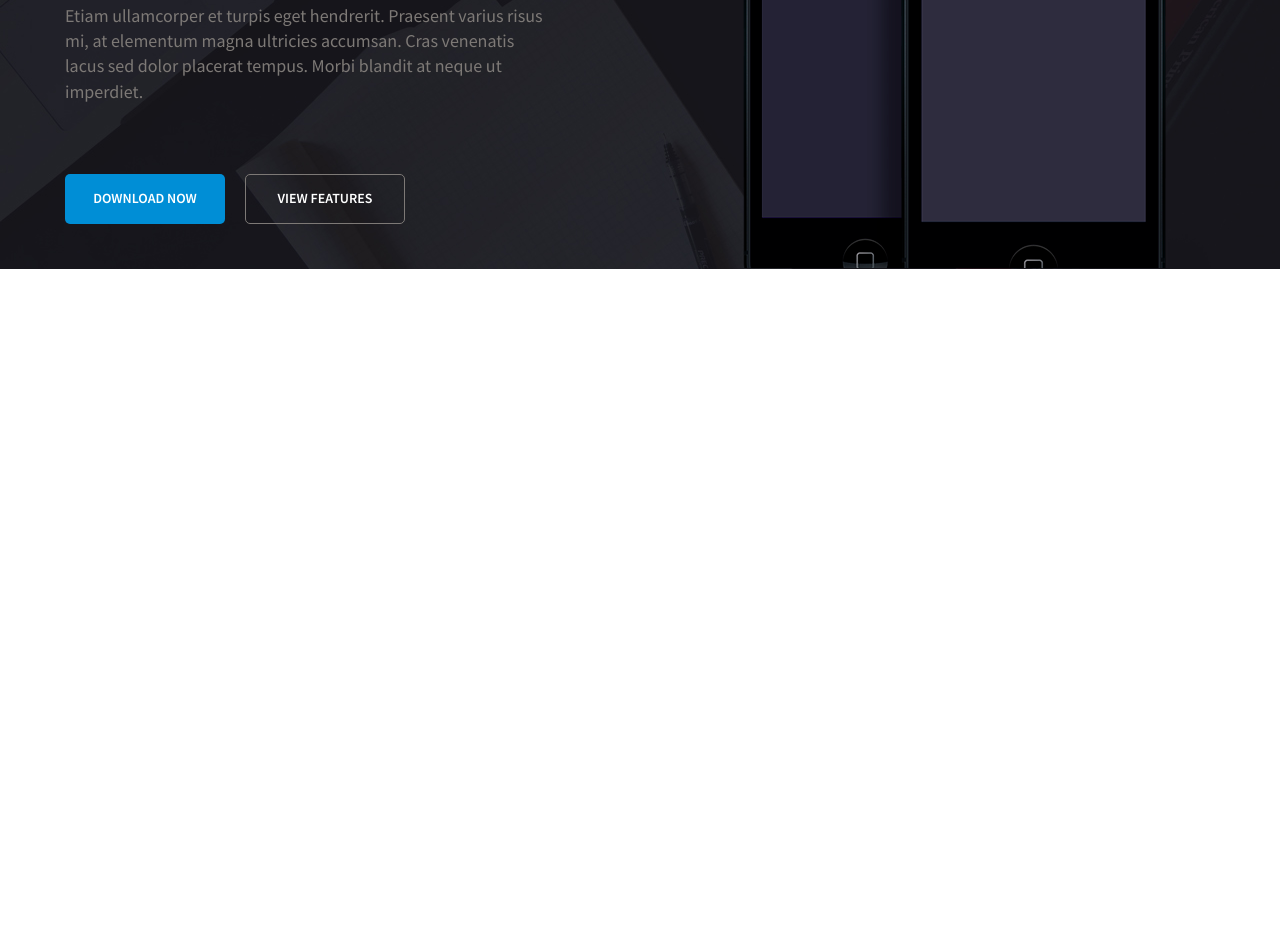
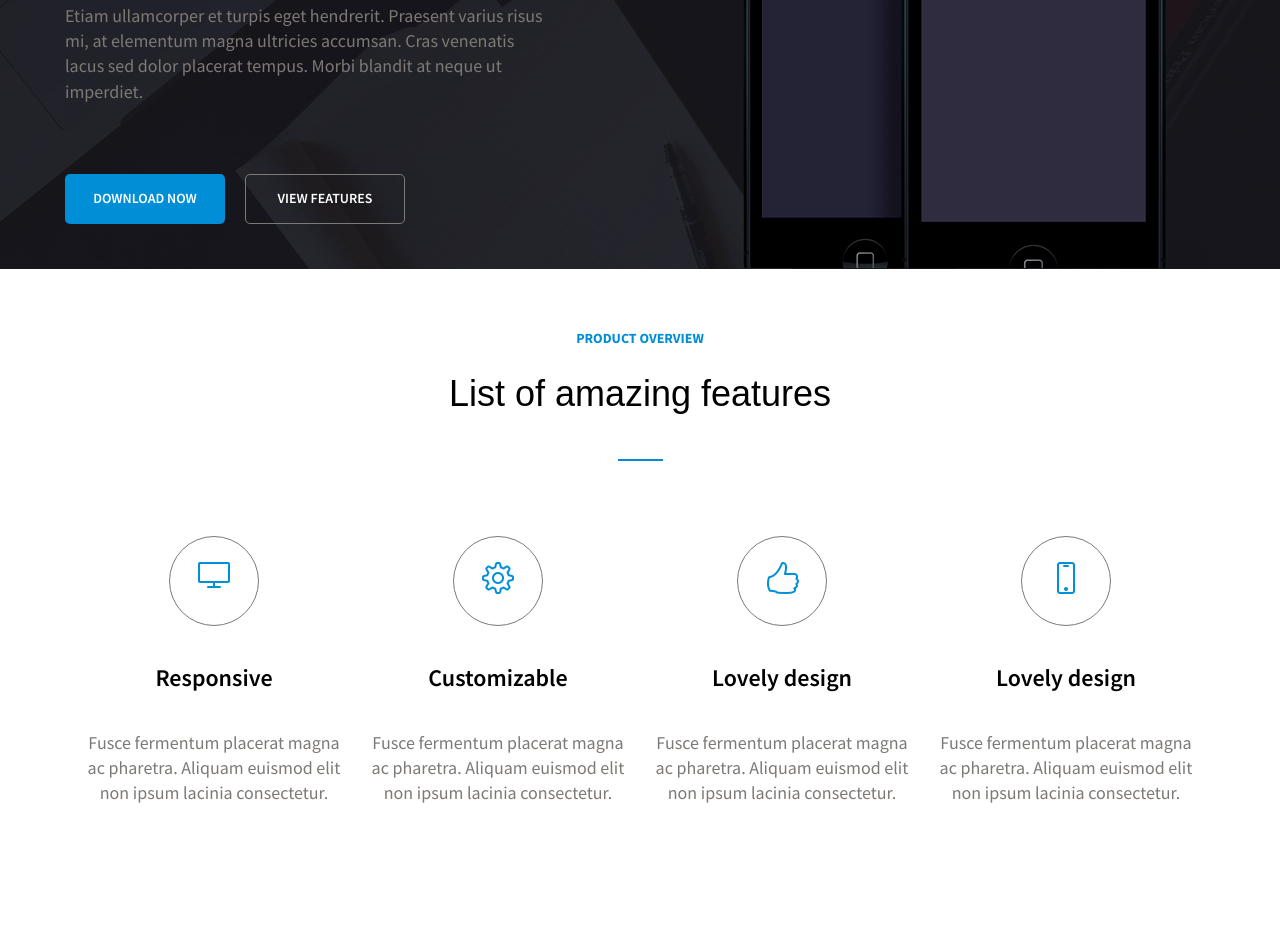
Before and after one commit to guzuro/landing_LUCID, a plain HTML site: page index.html in a window 1280 px wide. Shown: the part 371-1317 px from the top of the page. Before the commit the page ends 800 px from the top, so only its background shows below. Drawn offline with Linux system fonts and the light colour scheme.

Commit message:
features section

```diff
--- a/index.html
+++ b/index.html
@@ -19,7 +19,7 @@
                 </div>
                 <nav class="nav">
                     <a href="#home" class="nav__link">Home</a>
-                    <a href="" class="nav__link">Features</a>
+                    <a href="#features" class="nav__link">Features</a>
                     <a href="" class="nav__link">About</a>
                     <a href="" class="nav__link">Testimonials</a>
                     <a href="" class="nav__link">Pricing</a>
@@ -35,7 +35,7 @@
                 <div class="home__inner__left">
                     <p class="subtitle">Introducing lucid theme</p>
                     <h1 class="home__title">Carefully crafted and beautiful landing page.</h1>
-                    <p class="home__text">Etiam ullamcorper et turpis eget hendrerit. Praesent varius risus mi, at
+                    <p class="text home__text">Etiam ullamcorper et turpis eget hendrerit. Praesent varius risus mi, at
                         elementum
                         magna ultricies accumsan. Cras venenatis lacus sed dolor placerat tempus. Morbi blandit at neque
                         ut
@@ -44,7 +44,6 @@
                         <button class="button button_primary">Download now</button>
                         <button class="button button_secondary">View features</button>
                     </div>
-
                 </div>
                 <div class="home__inner__right">
                     <img class="home__image" src="images/home-section-phones.png" alt="home-section-phones">
@@ -53,6 +52,65 @@
         </div>
     </section>
 
+    <section class="features" id="features">
+        <div class="container">
+            <div class="features__iner">
+                <p class="subtitle">product overview</p>
+                <div class="features__title title">List of amazing features</div>
+                <div class="features__list">
+                    <div class="features__list__item">
+                        <div class="features__list__item__ico">
+                            <img src="images/Monitor1.png" alt="monitor_icon">
+                        </div>
+                        <div class="features__list__item__title">
+                            Responsive
+                        </div>
+                        <div class="features__list__item__text">
+                            Fusce fermentum placerat magna ac pharetra. Aliquam euismod elit non ipsum lacinia
+                            consectetur.
+                        </div>
+                    </div>
+                    <div class="features__list__item">
+                        <div class="features__list__item__ico">
+                            <img src="images/Settings.png" alt="setting_icon">
+                        </div>
+                        <div class="features__list__item__title">
+                            Customizable
+                        </div>
+                        <div class="features__list__item__text">
+                            Fusce fermentum placerat magna ac pharetra. Aliquam euismod elit non ipsum lacinia
+                            consectetur.
+                        </div>
+                    </div>
+                    <div class="features__list__item">
+                        <div class="features__list__item__ico">
+                            <img src="images/Like.png" alt="like_icon">
+                        </div>
+                        <div class="features__list__item__title">
+                            Lovely design
+                        </div>
+                        <div class="features__list__item__text">
+                            Fusce fermentum placerat magna ac pharetra. Aliquam euismod elit non ipsum lacinia
+                            consectetur.
+                        </div>
+                    </div>
+                    <div class="features__list__item">
+                        <div class="features__list__item__ico">
+                            <img src="images/Phone.png" alt="phone_icon">
+                        </div>
+                        <div class="features__list__item__title">
+                            Lovely design
+                        </div>
+                        <div class="features__list__item__text">
+                            Fusce fermentum placerat magna ac pharetra. Aliquam euismod elit non ipsum lacinia
+                            consectetur.
+                        </div>
+                    </div>
+                </div>
+            </div>
+        </div>
+    </section>
+
 </body>
 
 </html>
--- a/style/style.css
+++ b/style/style.css
@@ -10,6 +10,10 @@ body * {
     font-family: 'Source Sans Pro', sans-serif;
     font-size: 18px;
     line-height: 1.4;
+}
+
+html {
+    scroll-behavior: smooth;
 }
 
 *,
@@ -56,6 +60,34 @@ a {
     margin: 0 auto;
     padding: 0px 10px;
 }
+
+/*global*/
+.subtitle {
+    font-size: 14px;
+    color: #008ed6;
+    text-transform: uppercase;
+    font-weight: 900;
+}
+
+.title {
+    font-size: 36px;
+    font-family: 'Myriad', sans-serif;
+    margin-top: 20px;
+}
+
+.title::after {
+    content: "";
+    display: block;
+    background-color: #008ed6;
+    width: 45px;
+    height: 2px;
+}
+
+.text {
+    color: #7d7976;
+    font-size: 18px;
+}
+
 
 /*header*/
 .header {
@@ -120,13 +152,6 @@ a {
     max-width: 490px;
 }
 
-.subtitle {
-    font-size: 14px;
-    color: #008ed6;
-    text-transform: uppercase;
-    font-weight: 900;
-}
-
 .home__title {
     font-size: 48px;
     margin-top: 30px;
@@ -135,7 +160,6 @@ a {
 }
 
 .home__text {
-    color: #7d7976;
     margin-top: 30px;
 }
 
@@ -176,6 +200,58 @@ a {
     border: 1px #7d7976 solid;
 }
 
+/*features*/
+.features {
+    padding: 60px 0px;
+}
+
+.features__iner {
+    text-align: center;
+}
+
+.features__list {
+    display: flex;
+    flex-wrap: wrap;
+    flex: 0 1 25%;
+    justify-content: center;
+}
+
+.features__list__item {
+    width: 100%;
+    max-width: 270px;
+    height: 350px;
+    text-align: center;
+    margin-left: 7px;
+    margin-right: 7px;
+    display: flex;
+    flex-direction: column;
+    margin-top: 75px;
+}
+
+.features__list__item__ico {
+    width: 90px;
+    height: 90px;
+    padding: 25px;
+    border-radius: 50%;
+    border: 1px #7d7976 solid;
+    margin: 0 auto;
+}
+
+.features__list__item__title {
+    font-size: 24px;
+    margin-top: 35px;
+    font-weight: 600;
+}
+
+.features__list__item__text {
+    color: #7d7976;
+    font-size: 18px;
+    margin-top: 35px;
+}
+
+.features__title::after {
+    margin: 40px auto 0 auto;
+}
 
 @media screen and (max-width:1020px) {
     .home__inner__left {
```
Also changed, not shown: images/Like.png (added), images/Monitor1.png (added), images/Phone.png (added), images/Settings.png (added).
